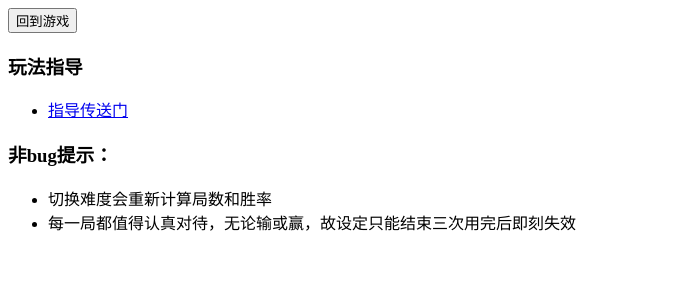
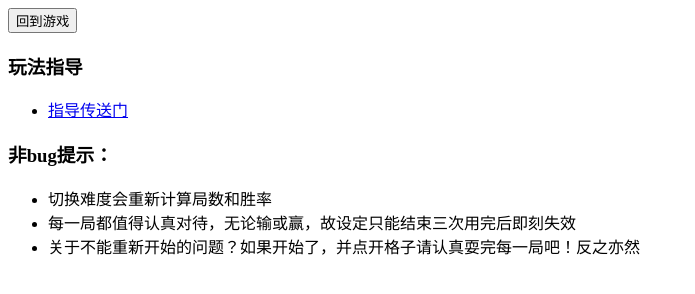
Before and after one commit to learnemt/saolei, a plain HTML site: page new.html in a window 1280 px wide. Shown: the whole page, without its empty margins (0-695 px from the left). Drawn offline with Linux system fonts and the light colour scheme.

Commit message:
Update new.html

```diff
--- a/new.html
+++ b/new.html
@@ -7,16 +7,19 @@
     <meta http-equiv="X-UA-Compatible" content="ie=edge">
     <title>Document</title>
 </head>
+
 <body>
     <input type="button" value="回到游戏" onclick=window.history.back()>
     <h3>玩法指导</h3>
-        <ul>
-            <li> <a href="https://www.baidu.com">指导传送门</a></li>
-        </ul>
+    <ul>
+        <li> <a href="https://www.baidu.com">指导传送门</a></li>
+    </ul>
     <h3>非bug提示：</h3>
     <ul>
         <li>切换难度会重新计算局数和胜率</li>
         <li>每一局都值得认真对待，无论输或赢，故设定只能结束三次用完后即刻失效</li>
+        <li>关于不能重新开始的问题？如果开始了，并点开格子请认真耍完每一局吧！反之亦然</li>
     </ul>
 </body>
+
 </html>
```
